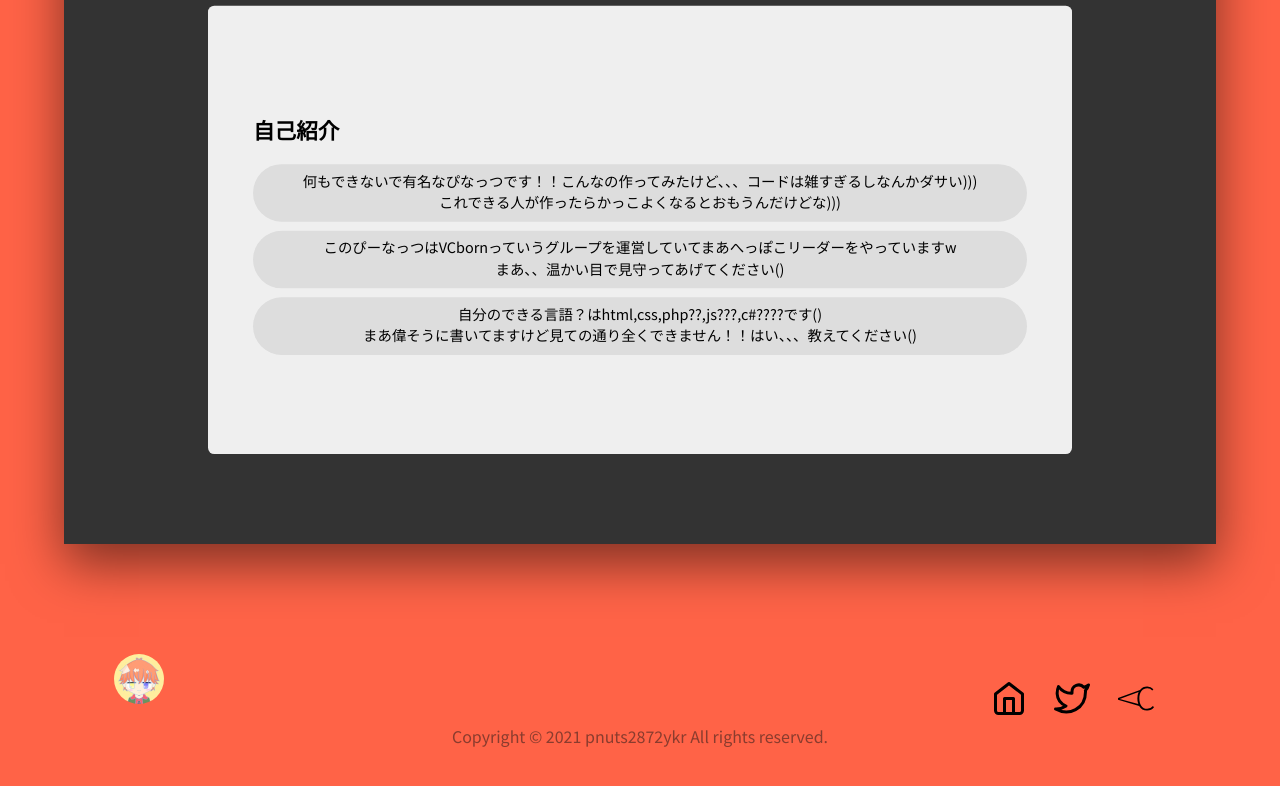
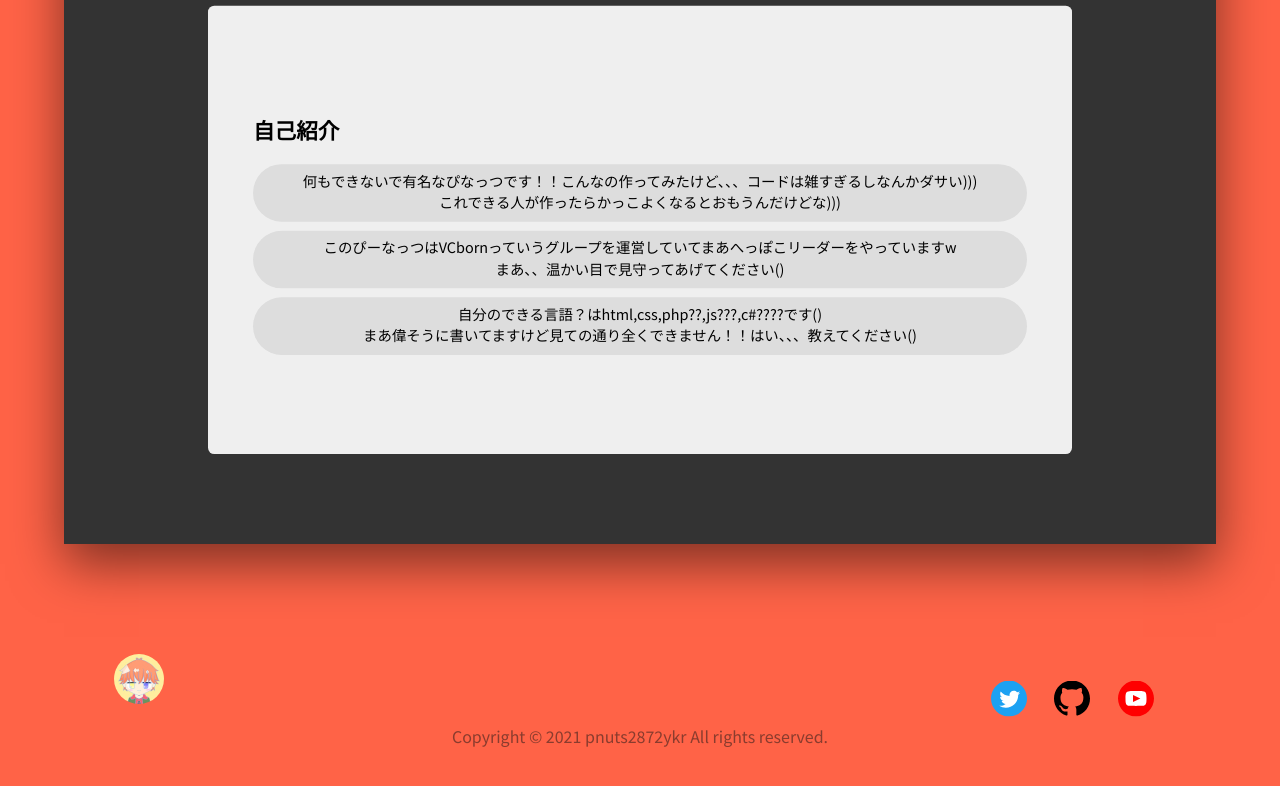
Before and after one commit to pnuts2872ykr/pnuts2872ykr.net, a plain HTML site: page index.html in a window 1280 px wide. Shown: the part 1105-1891 px from the top of the page. Drawn offline with nearby package versions, Linux system fonts and the light colour scheme.

Commit message:
結果にコミットするﾗｲｻﾞｯﾋﾟ

```diff
--- a/index.html
+++ b/index.html
@@ -90,9 +90,9 @@
     <div class="logo"></div>
     <nav>
       <ul>
-        <li><a href="index.html"><img src="img/home.svg" width="36px"></a></li>
-        <li><a href="https://twitter.com/pnuts2872ykr"><img src="img/twitter.svg" width="36px"></a></li>
-        <li><a href="https://vcborn.com"><img src="img/vcborn-outline.svg" width="36px"></a></li>
+        <li><a href="https://twitter.com/pnuts2872ykr"><img src="img/twitter-icon.svg" width="36px"></a></li>
+          <li><a href="https://github.com/pnuts2872ykr"><img src="img/github-icon.svg" width="36px"></a></li>
+          <li><a href=""><img src="img/youtube-icon.svg" width="36px"></a></li>
       </ul>
     </nav>
     <div class="copyright">
```
